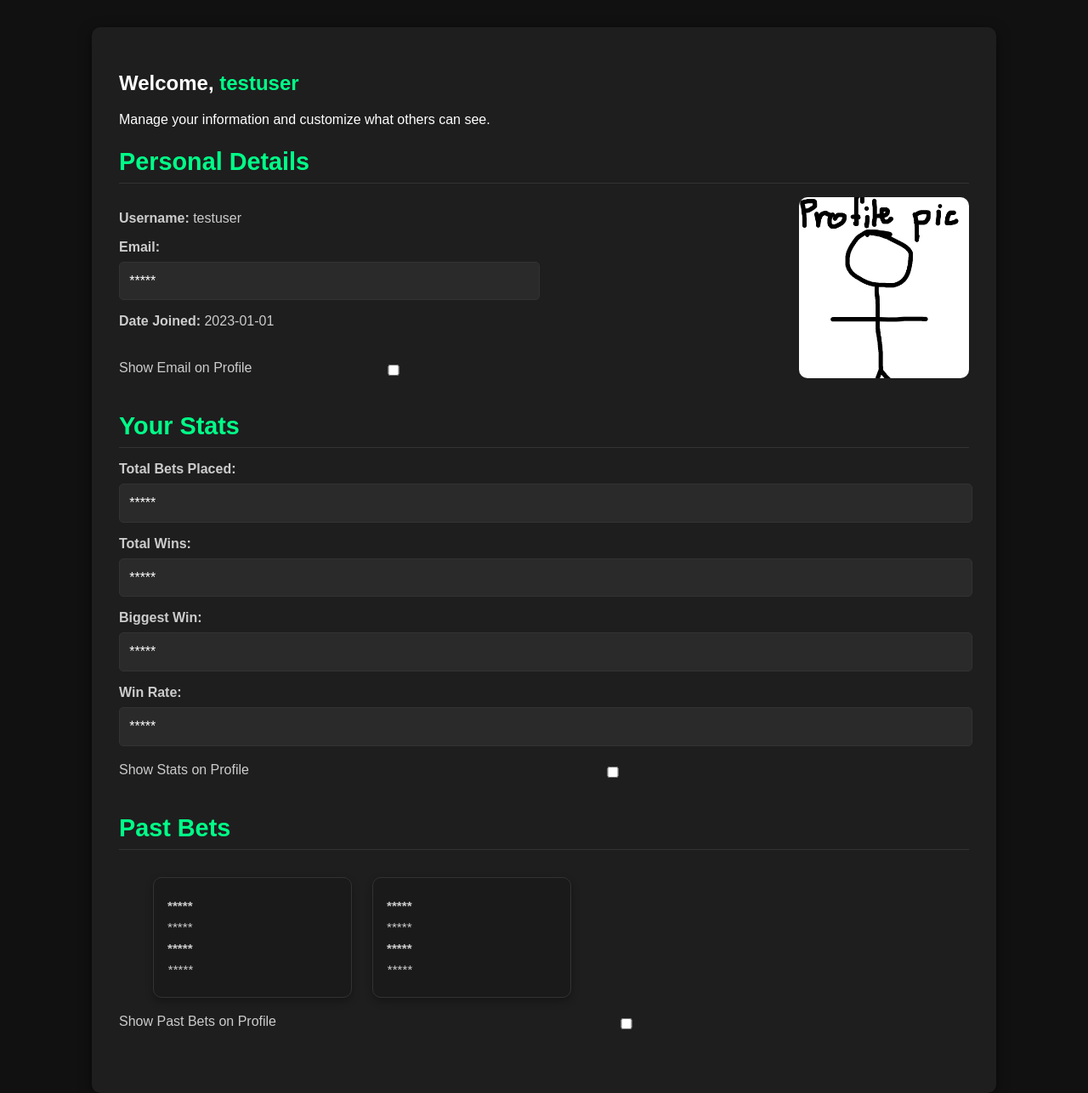
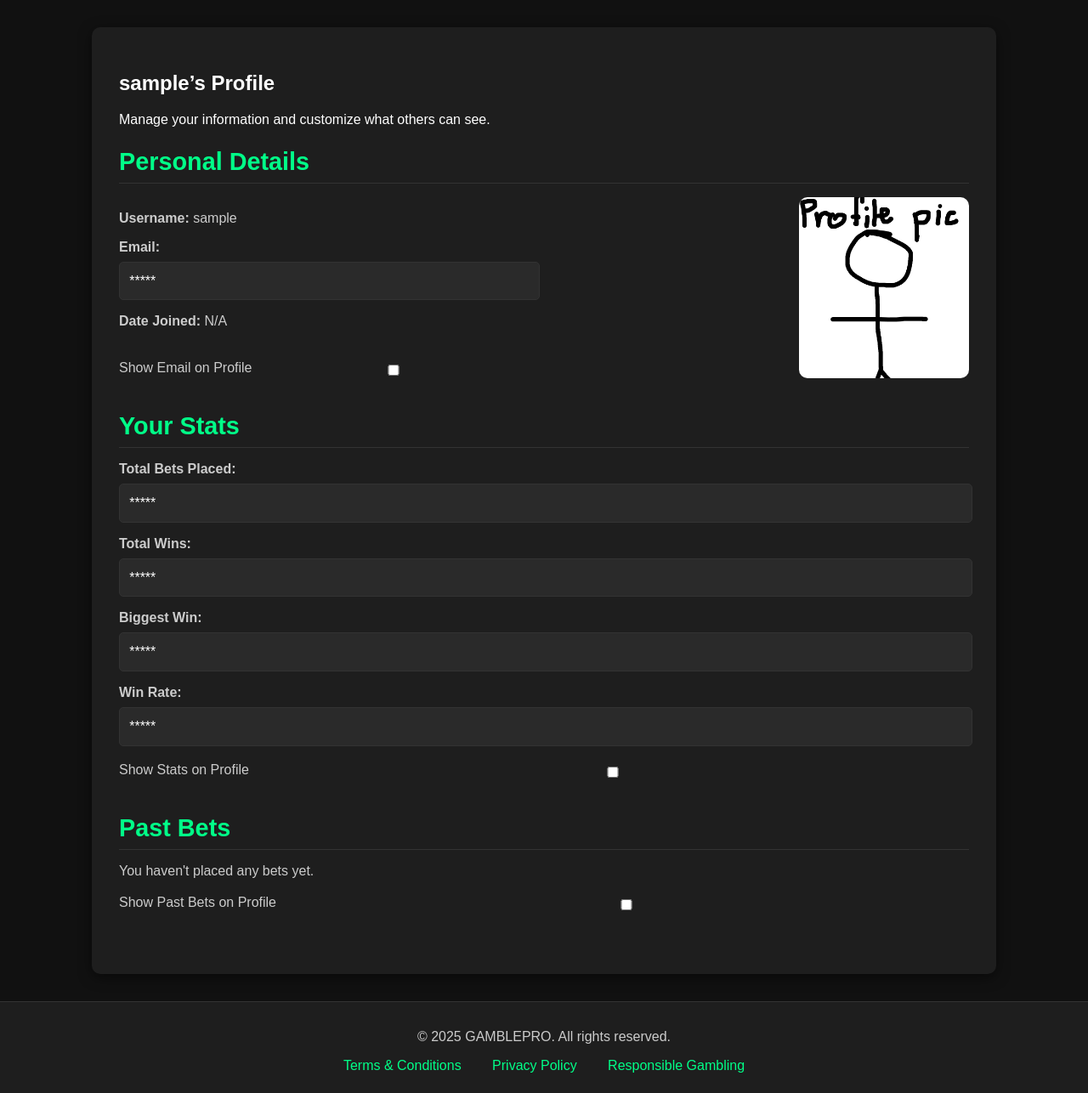
Before and after one commit to CrimsonW23/AgileWebDev3403-BookiesWebsite, a Flask app: page /profile in a window 1280 px wide. Shown: the part 66-1352 px from the top of the page at 85% size. After the commit the page ends 1328 px from the top, so only its background shows below. Run offline with Flask 3, Linux system fonts and the light colour scheme; a user stored in the database is signed in; tables that the repository leaves empty hold one stand-in row (values such as "Sample post").

Commit message:
Changed routing so searching for another profile will display the correct information

```diff
--- a/app.py
+++ b/app.py
@@ -179,25 +179,39 @@
     }
     return jsonify(stats_data)
 
-@app.route("/profile")
-def profile():
-    #Example user account for development purposes
-    user = {
-        "username": "testuser",
-        "email": "testuser@example.com",
+@app.route("/profile")                     # your own profile
+@app.route("/profile/<username>")          # someone else’s profile
+def profile(username=None):
+
+    # -------------------------------------------------
+    # 1. Decide whose page we’re showing
+    # -------------------------------------------------
+    if username is None:
+        # → no slug → fall back to the logged‑in user
+        if not session.get("logged_in"):
+            return redirect(url_for("login"))
+        db_user = User.query.get(session["userID"])
+    else:
+        # → slug present → look that person up (404 if not found)
+        db_user = User.query.filter_by(username=username).first_or_404()
+
+    # -------------------------------------------------
+    # 2. Prepare dict for the template
+    # -------------------------------------------------
+    user_dict = {
+        "username": db_user.username,
+        "email": db_user.email,
+        "date_joined": db_user.created_at.strftime("%Y‑%m‑%d")
+                      if hasattr(db_user, "created_at") else "N/A",
+        # Stubs until you wire real stats/bets
         "stats": {
-            "totalBets": 42,
-            "wins": 30,
-            "losses": 12,
-            "biggestWin": 5000
+            "totalBets": db_user.bets.count() if hasattr(db_user, "bets") else 0,
+            "wins": 0, "losses": 0, "biggestWin": 0
         },
-        "date_joined" : "2023-01-01",
-        "bets": [
-            {"bet_id": 1, "game": "Poker", "amount": 100, "outcome": "Loss", "date": "2023-01-15"},
-            {"bet_id": 2, "game": "Horses", "amount": 300, "outcome": "Won", "date": "2023-01-17"},
-        ]
+        "bets": db_user.bets if hasattr(db_user, "bets") else []
     }
-    return render_template("profile.html", user=user)
+
+    return render_template("profile.html", user=user_dict)
 
 # --- Profile search -------------------------------------------------
 @app.route("/search_profiles")
--- a/templates/profile.html
+++ b/templates/profile.html
@@ -27,7 +27,13 @@
 
     <main class="user-profile">
         <section class="profile-header">
-            <h1>Welcome, <span style="color:#00ff88">{{ user.username }}</span></h1>
+            <h1>
+                {% if session.get('username') == user.username %}
+                    Your Profile
+                {% else %}
+                    {{ user.username }}’s Profile
+                {% endif %}
+              </h1>
             <p>Manage your information and customize what others can see.</p>
         </section>
 
```
Also changed, not shown: app.db, 1 other file.
